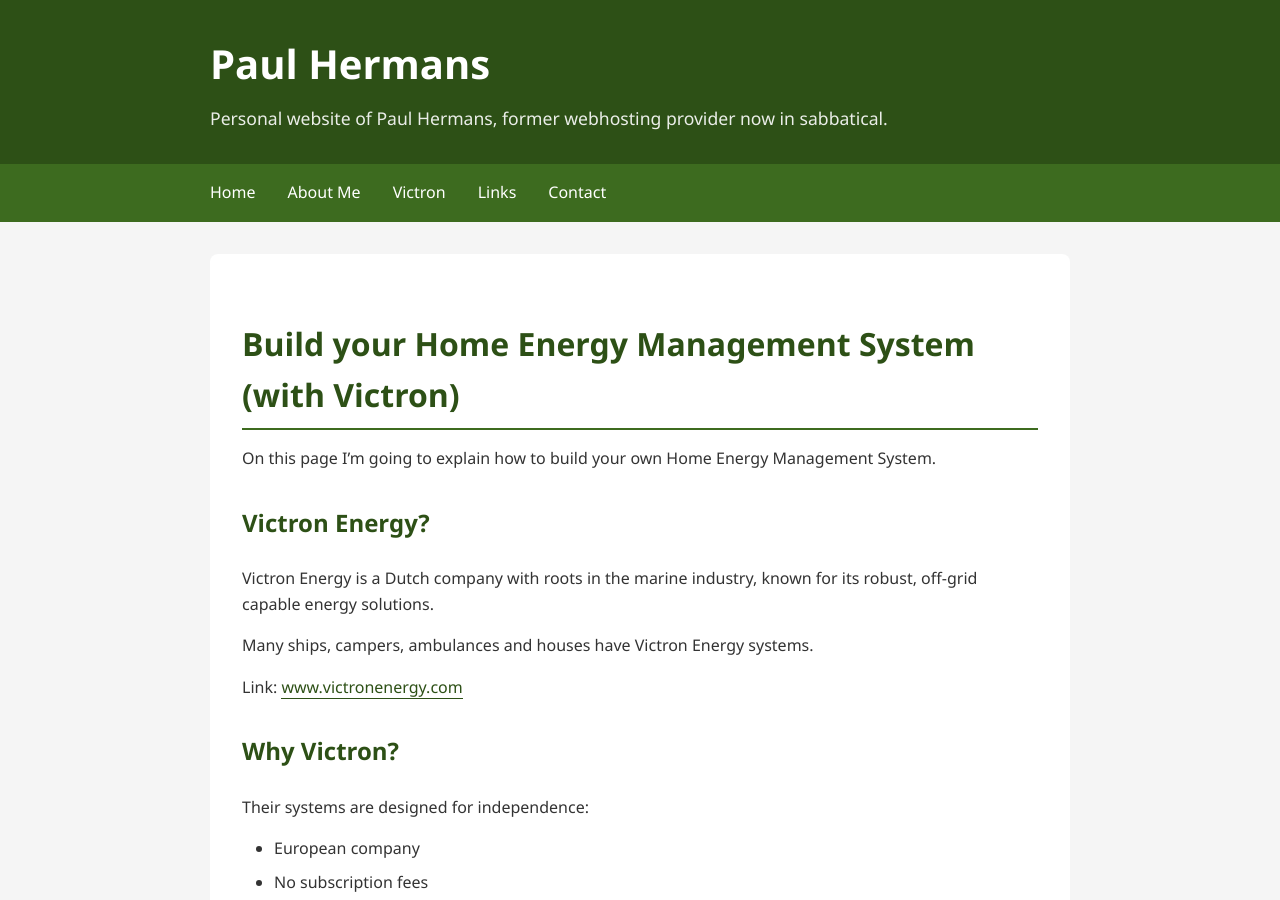
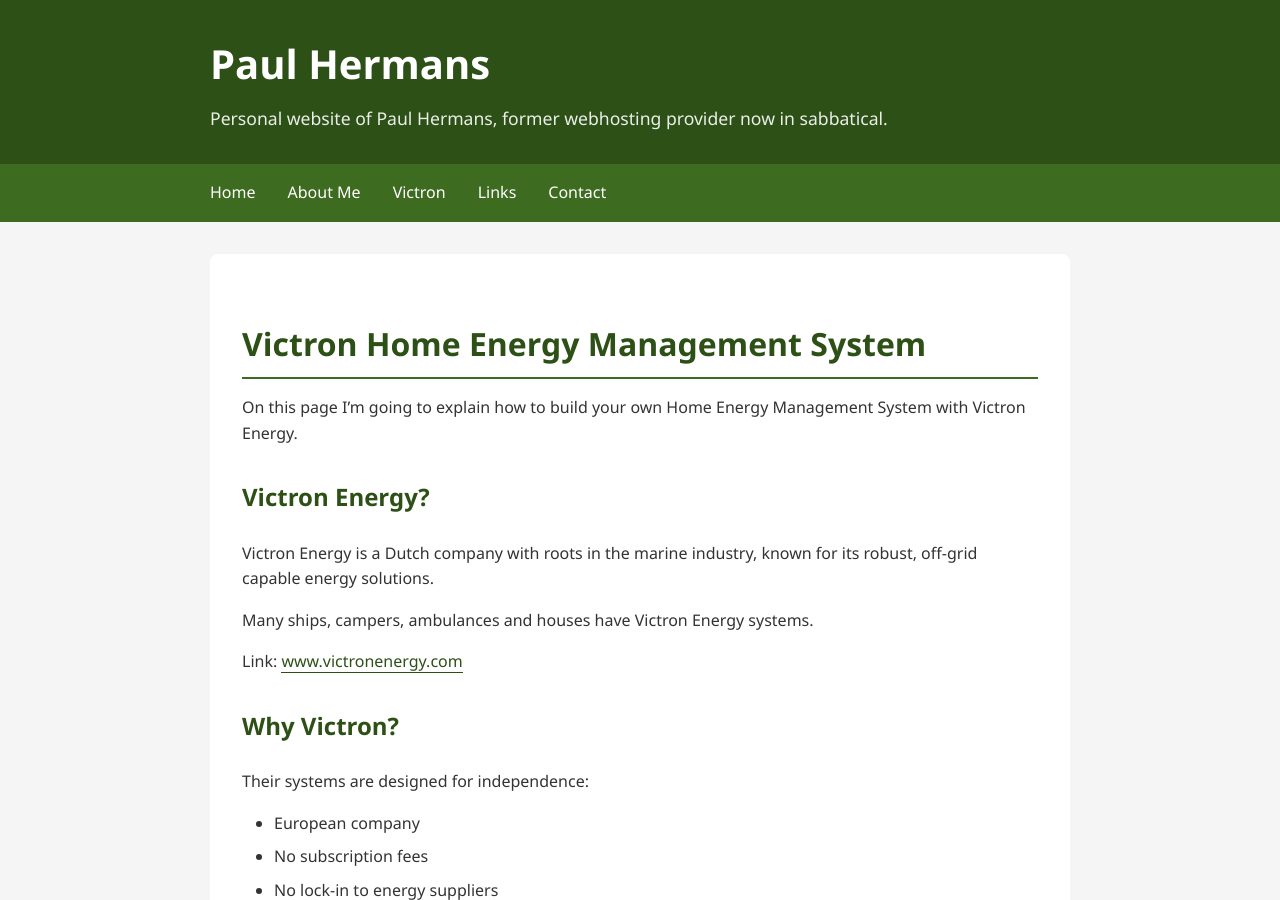
Before and after one commit to paulhermanseu/paulhermans.eu, a Jekyll site: the page built from victron-home-energy-management-system.md, in a window 1280 px wide and 900 px high. Built offline with Jekyll 4.4.1, drawn with Linux system fonts in a browser that asks for light colours.

Commit message:
Revise title and introduction for clarity
Updated the title and added 'with Victron Energy' for clarity.

```diff
--- a/victron-home-energy-management-system.md
+++ b/victron-home-energy-management-system.md
@@ -5,9 +5,9 @@
   - /victron/
 ---
 
-# Build your Home Energy Management System (with Victron)
+# Victron Home Energy Management System
 
-On this page I'm going to explain how to build your own Home Energy Management System.
+On this page I'm going to explain how to build your own Home Energy Management System with Victron Energy.
 
 ## Victron Energy?
 
```
